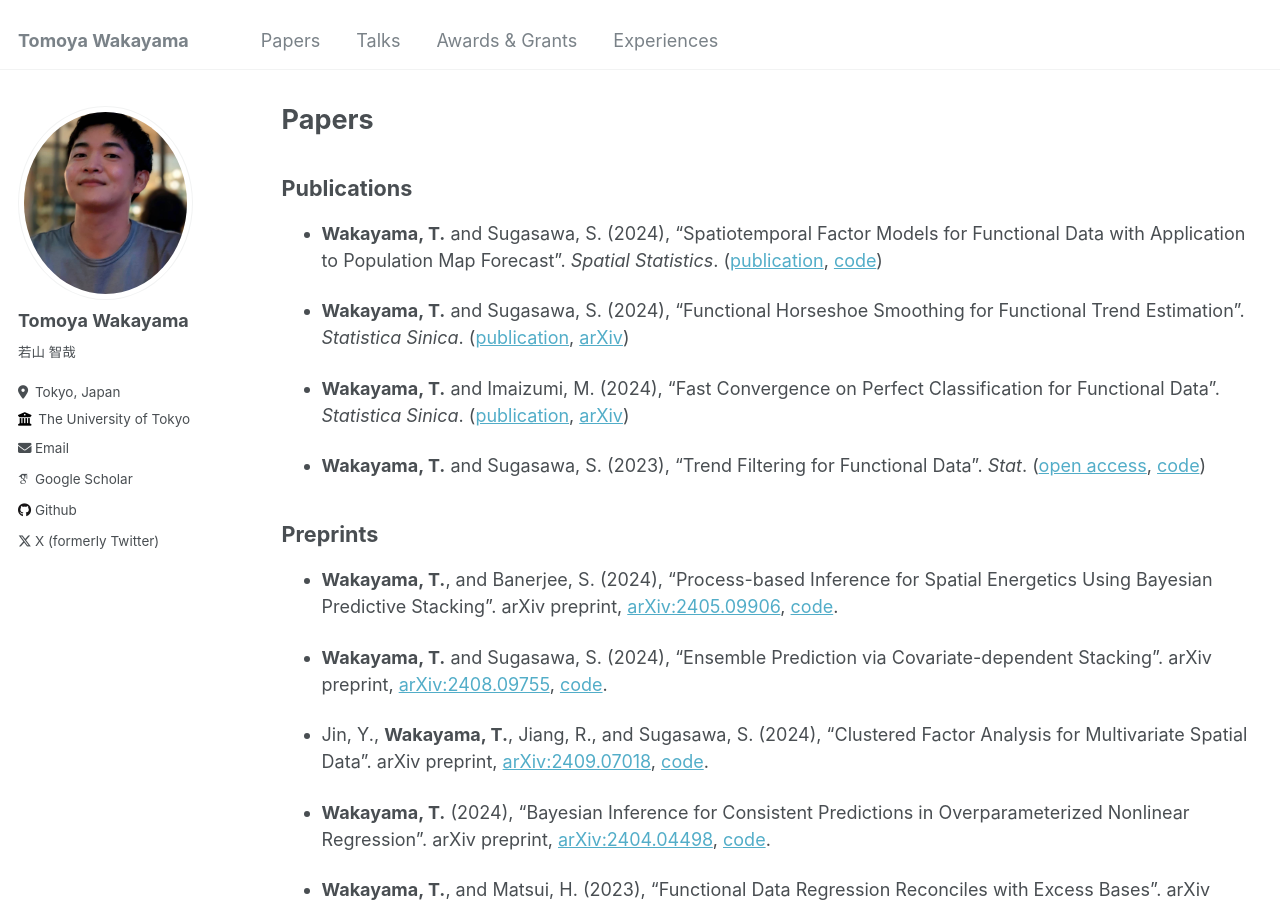
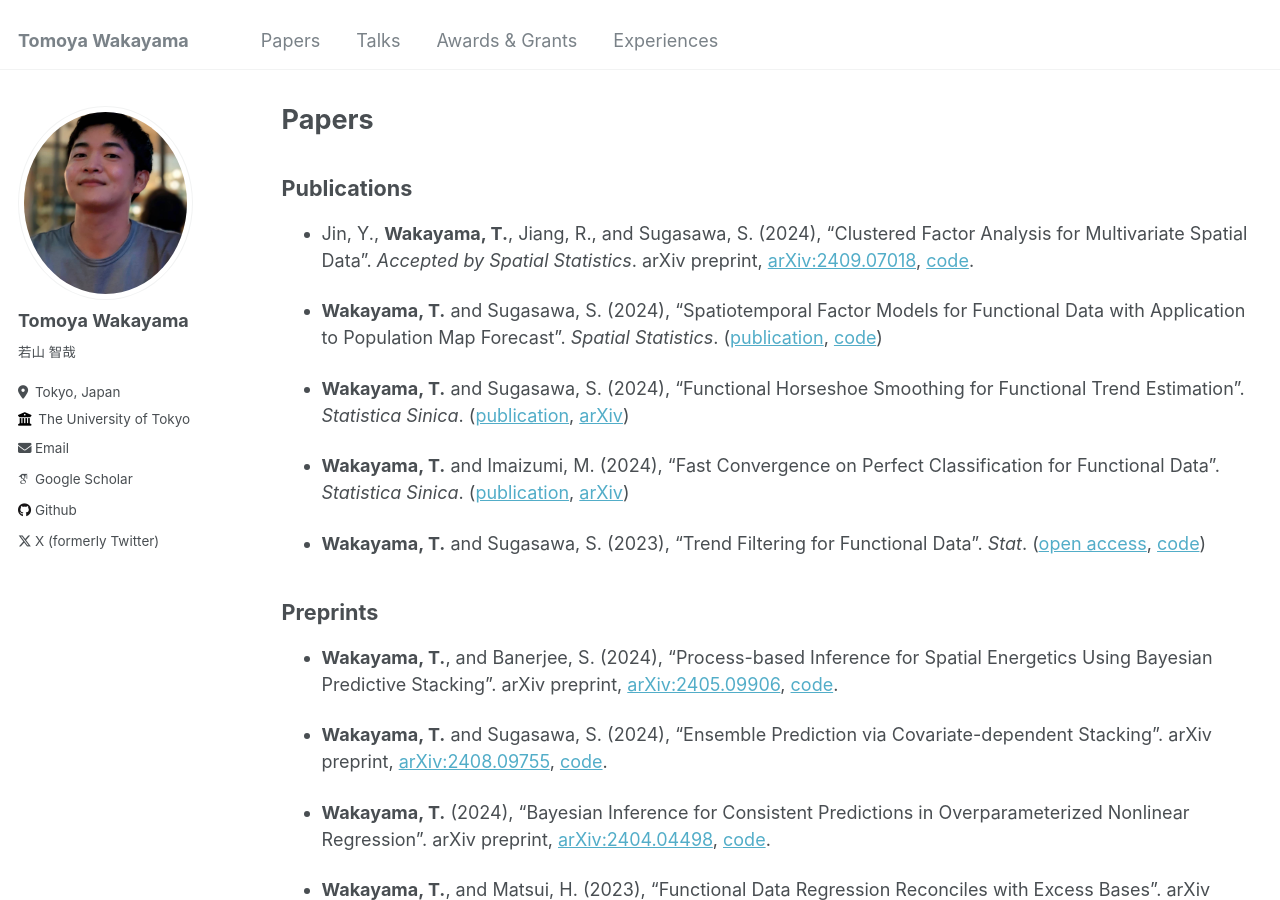
Before and after one commit to TomWaka/TomWaka.github.io, a Jekyll site: the page built from _pages/papers.md, in a window 1280 px wide and 900 px high. Built offline with Jekyll 4.4.1, drawn with Linux system fonts in a browser that asks for light colours; some web fonts are replaced; some of the changed lines change nothing that is shown.

Commit message:
Accepted++

```diff
--- a/_pages/papers.md
+++ b/_pages/papers.md
@@ -6,6 +6,8 @@
 ---
 
 ## Publications
+
+- Jin, Y., **Wakayama, T.**, Jiang, R., and Sugasawa, S. (2024), "Clustered Factor Analysis for Multivariate Spatial Data". *Accepted by Spatial Statistics*. arXiv preprint, [arXiv:2409.07018](https://arxiv.org/abs/2409.07018), [code](https://github.com/yanxiuJin/Spatially_Clustered_Factor_Analysis).
 
 - **Wakayama, T.** and Sugasawa, S. (2024), "Spatiotemporal Factor Models for Functional Data with Application to Population Map Forecast". *Spatial Statistics*. ([publication](https://www.sciencedirect.com/science/article/abs/pii/S221167532400040X), [code](https://github.com/TomWaka/Spatiotemporal-factor-models-for-functional-data))
 
@@ -21,8 +23,6 @@
 
 - **Wakayama, T.** and Sugasawa, S. (2024), "Ensemble Prediction via Covariate-dependent Stacking". arXiv preprint, [arXiv:2408.09755](https://arxiv.org/abs/2408.09755), [code](https://github.com/TomWaka/CovariateDependentStacking).
 
-- Jin, Y., **Wakayama, T.**, Jiang, R., and Sugasawa, S. (2024), "Clustered Factor Analysis for Multivariate Spatial Data". arXiv preprint, [arXiv:2409.07018](https://arxiv.org/abs/2409.07018), [code](https://github.com/yanxiuJin/Spatially_Clustered_Factor_Analysis).
-
 - **Wakayama, T.** (2024), "Bayesian Inference for Consistent Predictions in Overparameterized Nonlinear Regression". arXiv preprint, [arXiv:2404.04498](https://arxiv.org/abs/2404.04498), [code](https://github.com/TomWaka/BA-Overparameterized-NonLinReg).
 
 - **Wakayama, T.**, and Matsui, H. (2023), "Functional Data Regression Reconciles with Excess Bases". arXiv preprint, [arXiv:2308.01724](https://arxiv.org/abs/2308.01724), [code](https://github.com/TomWaka/DD-FDR).
```
